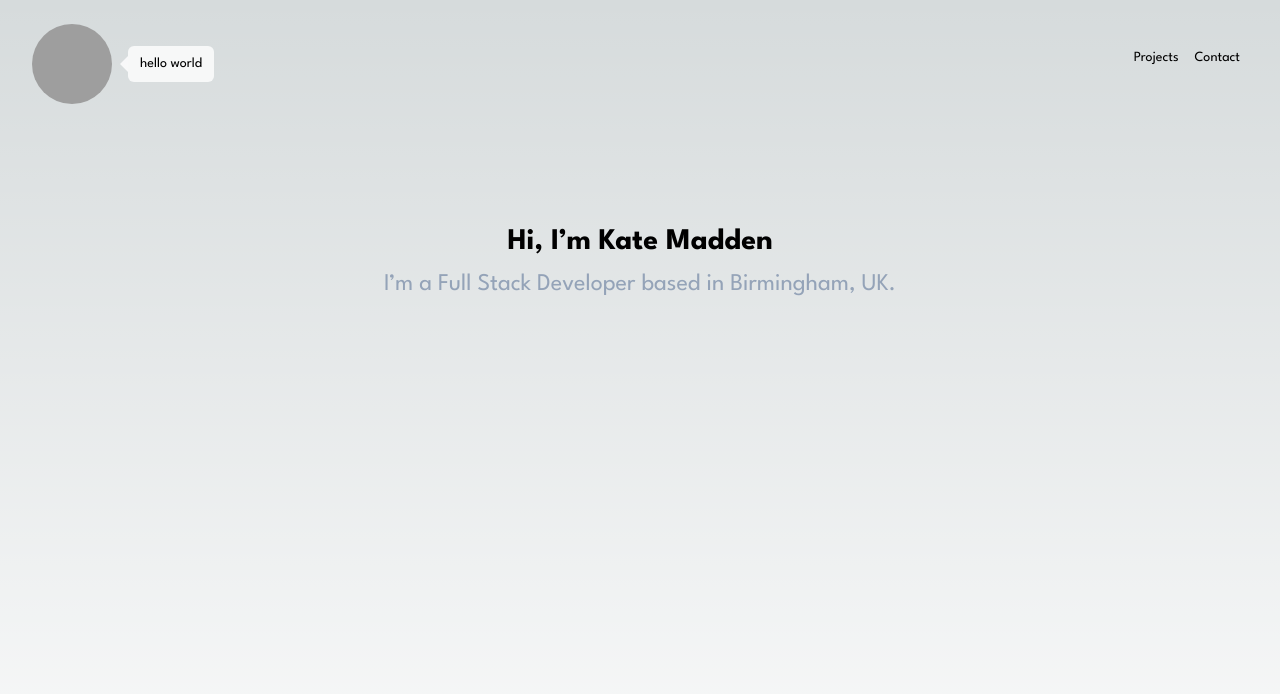
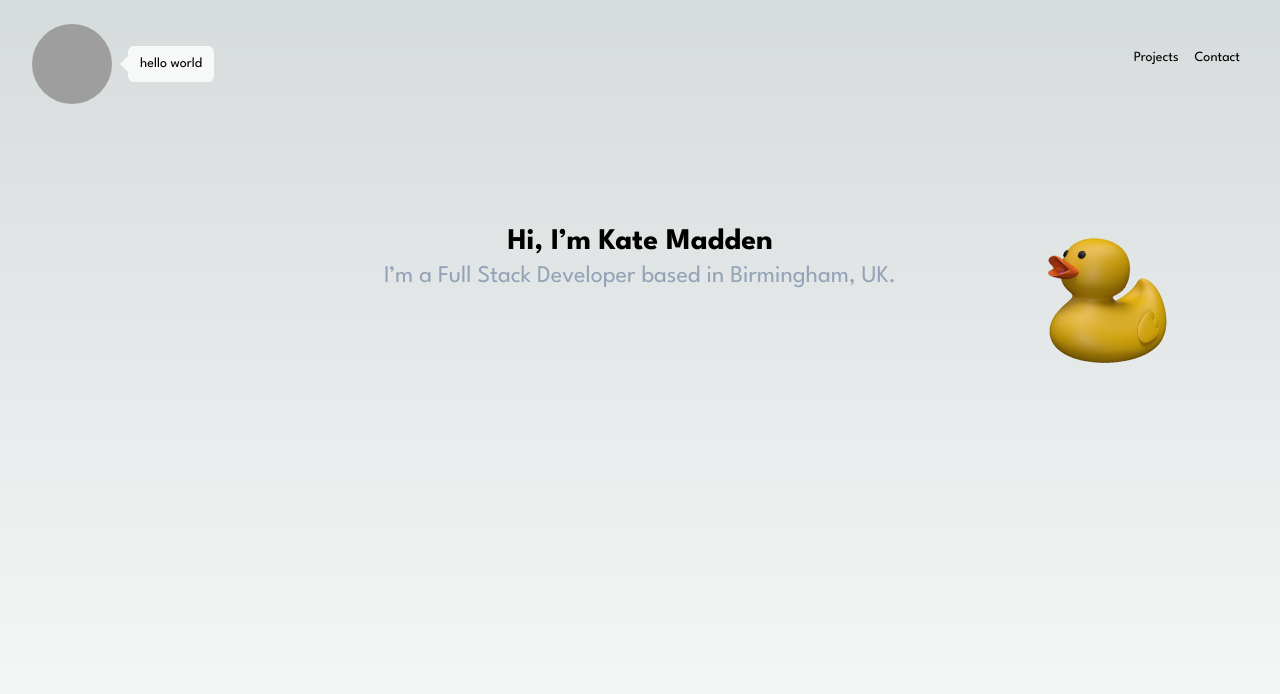
Before and after one commit to kvtemadden/kvte, a Next.js app: page / in a window 1280 px wide. Shown: the top 694 px of the page. Built offline with nearby package versions, Linux system fonts and the light colour scheme; grey boxes are pictures that could not be loaded.

Commit message:
change to grid layout

```diff
--- a/app/layout.tsx
+++ b/app/layout.tsx
@@ -1,13 +1,15 @@
+import { League_Spartan } from "next/font/google";
+import clsx from "clsx";
+
 import { NavBar } from "../components/NavBar";
 import "./globals.css";
-import { League_Spartan } from "next/font/google";
 
 const spartan = League_Spartan({ subsets: ["latin"] });
 
 export default function Layout({ children }: { children: React.ReactNode }) {
   return (
     <html lang="en">
-      <body className={spartan.className}>
+      <body className={clsx("overflow-hidden", spartan.className)}>
         <NavBar />
 
         {children}
--- /dev/null
+++ b/components/Duck.tsx
@@ -0,0 +1,20 @@
+import Image from "next/image";
+
+interface DuckProps {
+  width: number;
+  height: number;
+  className?: string;
+}
+export const Duck: React.FC<DuckProps> = ({ width, height, className }) => {
+  return (
+    <>
+      <Image
+        src="/duck.png"
+        className={className}
+        alt="rubber ducky"
+        width={width}
+        height={height}
+      />
+    </>
+  );
+};
--- a/package.json
+++ b/package.json
@@ -15,6 +15,7 @@
     "@types/react-dom": "18.2.7",
     "add": "^2.0.6",
     "autoprefixer": "10.4.15",
+    "clsx": "^2.0.0",
     "eslint": "8.49.0",
     "eslint-config-next": "13.4.19",
     "next": "13.4.19",
--- a/pages/index.tsx
+++ b/pages/index.tsx
@@ -1,18 +1,20 @@
 import Layout from "@/app/layout";
 import { NavBar } from "../components/NavBar";
 import Image from "next/image";
+import { Duck } from "@/components/Duck";
 
 export default function Home() {
   return (
     <>
       <Layout>
-        <main className="flex min-h-screen flex-col items-center gap-2 p-24">
-          <div className="grid text-center gap-2">
+        <main className="grid min-h-screen gap-2 p-24 grid-cols-[1fr,70%,1fr]">
+          <div className="flex flex-col text-center col-start-2">
             <h1 className="text-3xl font-bold">Hi, I&rsquo;m Kate Madden</h1>
             <h2 className="text-2xl text-slate-400">
               I&rsquo;m a Full Stack Developer based in Birmingham, UK.
             </h2>
           </div>
+          <Duck width={450} height={450} className="rotate-6" />
         </main>
       </Layout>
     </>
```
Also changed, not shown: public/duck.png (added), 1 other file (tests, documents, lock files or other folders).
